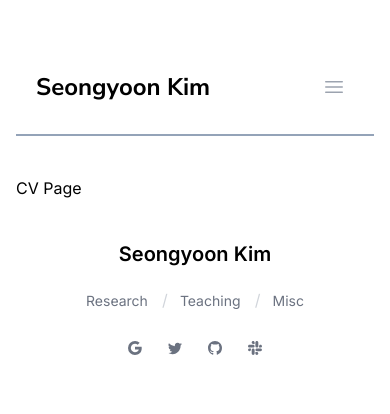
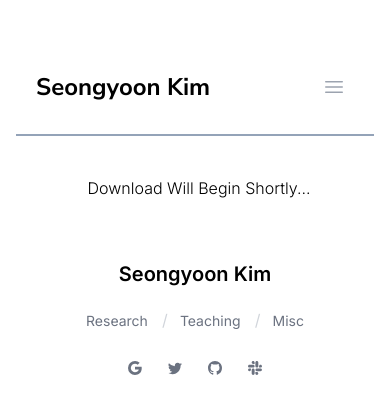
Before and after one commit to sykimecon/sykimecon.github.io, a Next.js app: page /cv in a window 390 px wide. Shown: the top 414 px of the page. Built offline with nearby package versions, Linux system fonts and the light colour scheme.

Commit message:
modify pdf download for cv and add research link samples

```diff
--- /dev/null
+++ b/app/components/CvComponent.jsx
@@ -0,0 +1,15 @@
+import React from 'react'
+
+const CvComponent = () => {
+  return (
+    <div className="grid grid-flow-row grid-cols-5">
+        <div className='col-start-2 col-span-4 justify-center mb-5'>
+            <h1 className='text-base md:text-lg font-light text-poppins'>
+                Download Will Begin Shortly...
+            </h1>
+        </div>
+    </div>
+  )
+}
+
+export default CvComponent
--- a/app/components/Header.jsx
+++ b/app/components/Header.jsx
@@ -41,7 +41,7 @@ const Header = () => {
 
                 <Link className='flex flex-row transition-all ease-in-out duration-[0.2s]
                 hover:border-b-2 hover:border-blue-500 hover:mb-2 hover:transition hover:p-4'
-                href="/cv">
+                href="/sample_cv.pdf" download="Seonyoon_Kim_CV.pdf">
                     <span className='w-6 h-6 mr-2 transition'>
                         <Folder />
                     </span>
--- /dev/null
+++ b/app/components/MiscComponent.jsx
@@ -0,0 +1,15 @@
+import React from 'react'
+
+const MiscComponent = () => {
+  return (
+    <div className="grid grid-flow-row grid-cols-5">
+        <div className='col-start-2 col-span-4 justify-center mb-5'>
+            <h1 className='text-base md:text-lg font-light text-poppins'>
+                Coming Soon...
+            </h1>
+        </div>
+    </div>
+  )
+}
+
+export default MiscComponent
--- a/app/components/ResearchComponent.jsx
+++ b/app/components/ResearchComponent.jsx
@@ -1,4 +1,4 @@
-import React from 'react'
+import Link from "next/link"
 
 const ResearchComponent = () => {
   return (
@@ -9,7 +9,7 @@ const ResearchComponent = () => {
               Research
             </h1>
             <p>
-              Research statement
+              Research <Link className="text-blue-500 italic" href="https://albertbanda.vercel.app/blog/posts/what_is_aws" target="_blank">statement</Link>
             </p>
           </div>
       </div>
--- a/app/cv/page.jsx
+++ b/app/cv/page.jsx
@@ -1,8 +1,8 @@
+import CvComponent from "../components/CvComponent"
+
 const Cv = () => {
   return (
-    <>
-    CV Page
-    </>
+    <CvComponent />
   )
 }
 
--- a/app/misc/page.jsx
+++ b/app/misc/page.jsx
@@ -1,10 +1,9 @@
+import MiscComponent from "../components/MiscComponent"
 
 
 const Misc = () => {
   return (
-    <>
-    Misc Page
-    </>
+    <MiscComponent />
   )
 }
 
```
Also changed, not shown: 1 other file (tests, documents, lock files or other folders).
